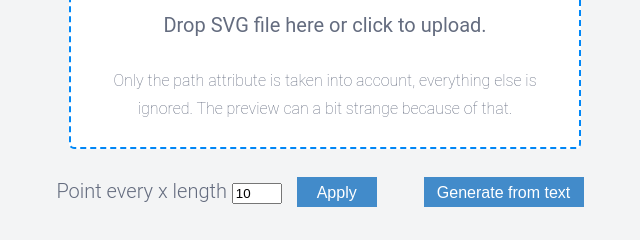
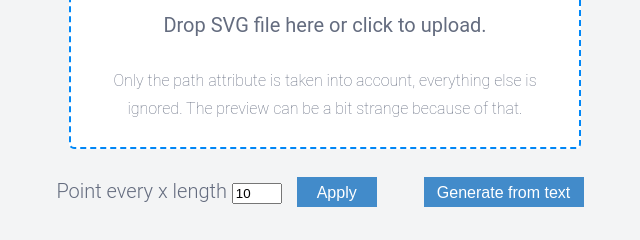
Before and after one commit to Shinao/PathToPoints, a plain HTML site: page index.html in a window 1280 px wide. Shown: the part 128-368 px from the top of the page, 315-955 px from the left. Drawn offline with Linux system fonts and the light colour scheme.

Commit message:
Update index.html

```diff
--- a/index.html
+++ b/index.html
@@ -32,7 +32,7 @@
     <div id="dropzone" class="needsclick dz-clickable">
         <div class="dz-message needsclick">
           Drop SVG file here or click to upload.<br>
-          <span class="note needsclick">Only the path attribute is taken into account, everything else is ignored. The preview can a bit strange because of that.</span>
+          <span class="note needsclick">Only the path attribute is taken into account, everything else is ignored. The preview can be a bit strange because of that.</span>
         </div>
     </div>
 
```
